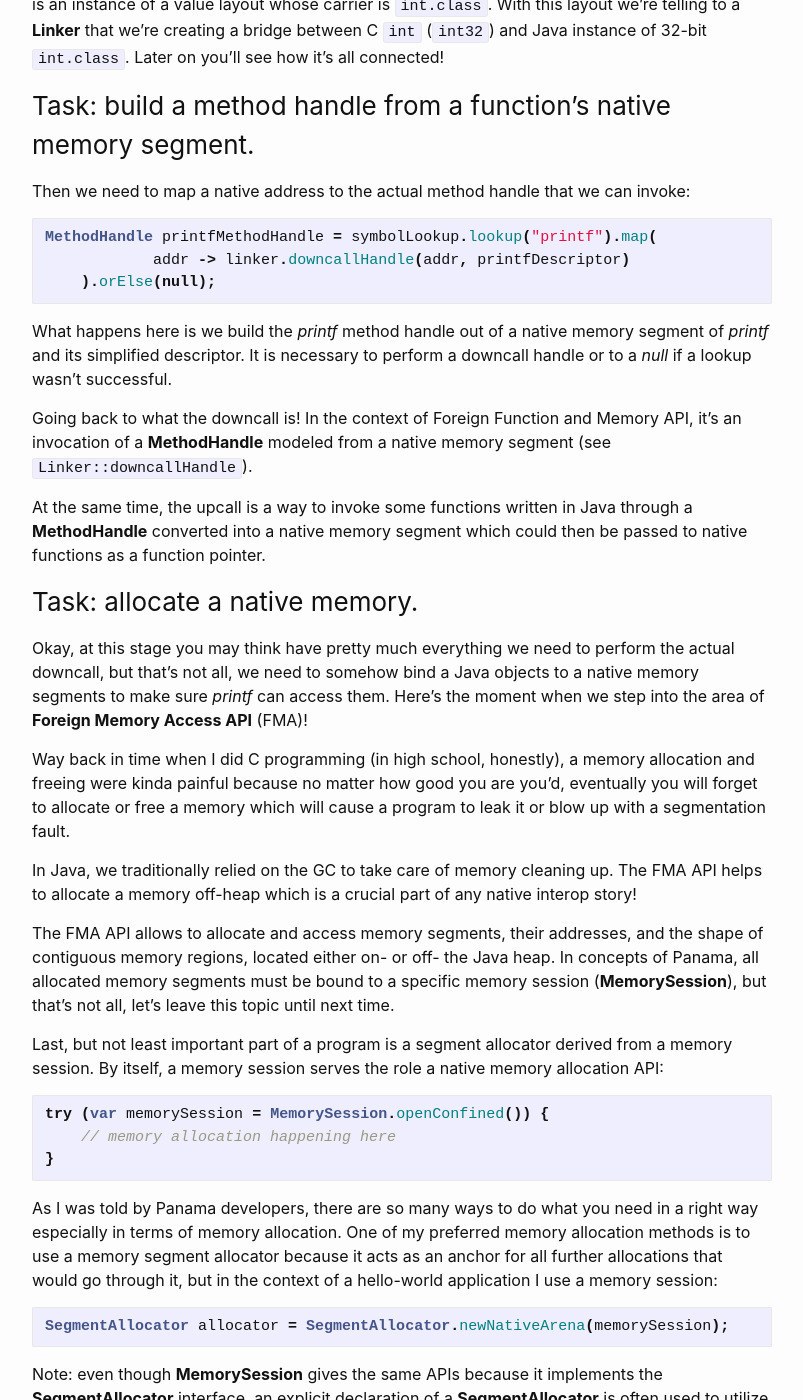
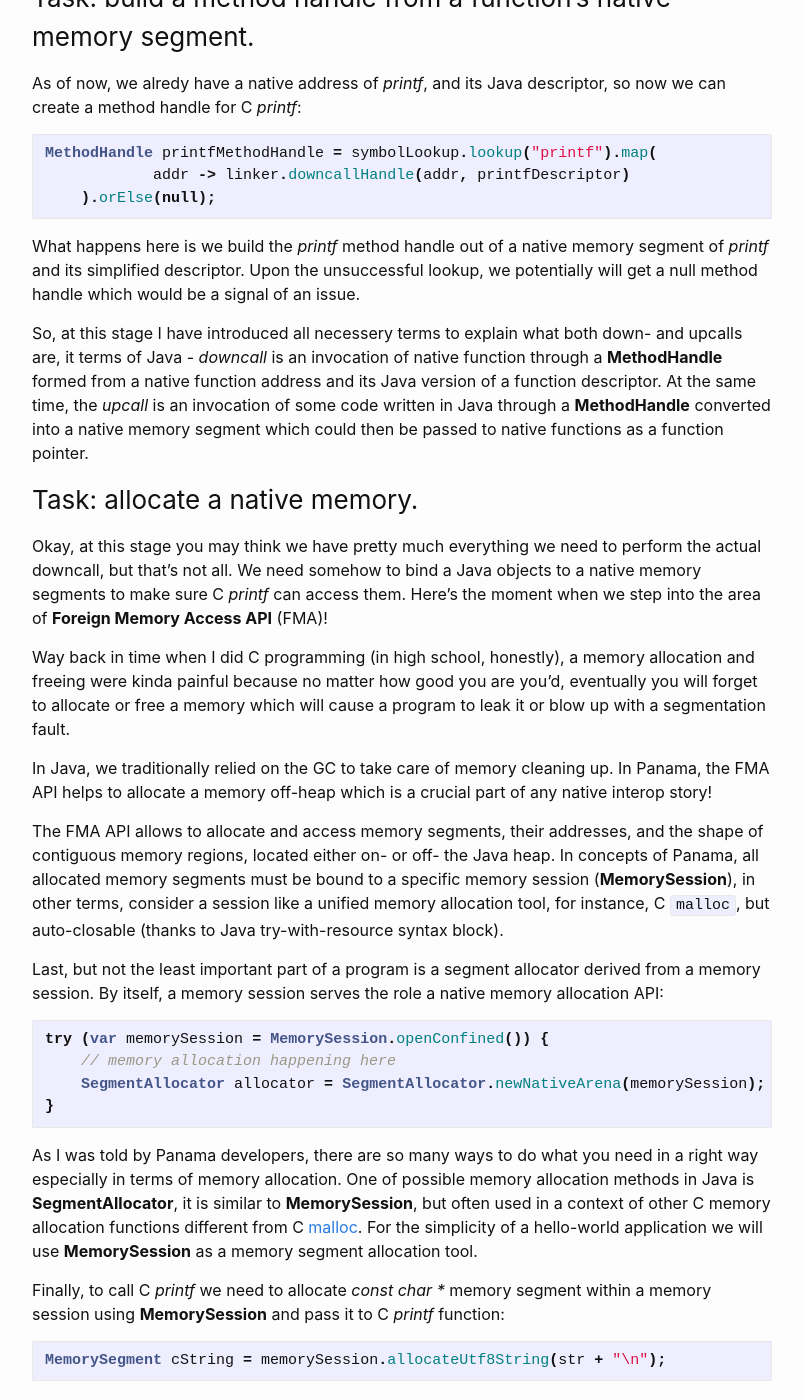
Before and after one commit to denismakogon/denismakogon.github.io, a Jekyll site: the page built from _posts/2022-05-31-introduction-to-project-panama-part-1.markdown, in a window 1280 px wide and 1400 px high, scrolled down 4161 px. Shown: the whole window, without its empty margins (238-1041 px from the left). Built offline with Jekyll 4.4.1, drawn with Linux system fonts in a browser that asks for light colours; some of the changed text lies outside the part shown.

Commit message:
third review for part 1

````diff
--- a/_posts/2022-05-31-introduction-to-project-panama-part-1.markdown
+++ b/_posts/2022-05-31-introduction-to-project-panama-part-1.markdown
@@ -12,8 +12,8 @@ on [Unsplash](https://unsplash.com/s/photos/panama?utm_source=unsplash&utm_mediu
 
 ## Intro
 
-As of now, we’re less than 4 months away from the JDK 19 release.
-Time to talk about Project Panama, which APIs is going to be available for developers and how can developers use it even now.
+As of now (end of May), we’re less than 4 months away from the JDK 19 release.
+Time to talk about Project Panama, which APIs are going to be available for developers and how can developers use it even now.
 
 ## Project Panama
 
@@ -26,7 +26,8 @@ So, Panama consists of 3 components:
 
 ## Where to start?
 
-First, you would need the latest [OpenJDK early access build](https://jdk.java.net/19/). It already has the necessary features we need to start coding.
+First, you would need the latest [OpenJDK early access build](https://jdk.java.net/19/).
+It already has the necessary features we need to start coding.
 
 ## What you need to know
 
@@ -38,22 +39,21 @@ When you actually bury your hand into these APIs you will need to operate with a
 * [Segment allocator](https://download.java.net/java/early_access/jdk19/docs/api/java.base/java/lang/foreign/SegmentAllocator.html) - an API to allocate memory segments within a memory session;
 
 ## Part 1
-As the further you dig, the more you see that to start with Panama properly, it's so critical to have a good introduction
+
+As the further you dig, the more you see that to start working with Panama properly, it's so critical to have a good introduction
 just to make sure you haven't missed important concepts, techniques, and methodologies.
 
-So, In part 1, I will only cover **Linker**, (briefly) **symbol lookup** methods and will touch on a little native memory management.
+So, in Part 1, I will only cover **Linker**, (briefly) **SymbolLookup** methods and will touch on a little native memory management.
 These three major components of Panama are building blocks for more in-depth development of programs consisting of Java and native code.
 
 ## Linker
-
-So, here I will try to cover **Foreign Linker API** and why it’s a quite important change to the JDK that will ease the life for most developers who work closely with C/C++ code from Java.
 
 Let's start from the very beginning: what Foreign Linker is?
 From a technical standpoint, we’re talking about a _“bridge”_ between two binary interfaces: the JVM and C/C++ native code,
 also known as [C ABI](https://en.wikipedia.org/wiki/Application_binary_interface).
 
-In a real-life, developers will work with C/C++ native code in a format of shared libraries and header files.
-Even now, when you're running your hello-world Java application, the JVM talks to C stdlib to execute one of many C functions (keep this in mind, we'll get back here).
+In a real-life, developers will work with C/C++ native code in a format of shared libraries of a platform-specific format (`*.so, *.dylib, *.dll`) and their header files.
+Even now, when you're running your hello-world Java application, the JVM talks to C stdlib to execute one of many C functions.
 
 The JDK already offering a set of the C ABI implementation for all popular platforms (including latest macOS AARCH64):
 ```java
@@ -68,32 +68,30 @@ public static Linker getSystemLinker() {
 ```
 
 In the JDK terminology, **Linker** is an instance of the platform-specific C ABI implementation.
-Linker offers a set of API methods designed to perform both native calls.
+Linker offers a set of API methods designed to perform both down- and upcalls.
 
 While the **Linker** is like your cellphone - call whoever you want to, just dial in a proper phone number.
 The symbol lookup methods are like your phonebook - just provide a proper descriptor of who you want to call!
 
-The **Linker** needs a method handle bound to a native memory segment to perform a downcall, the **SymbolLookup**
-is a way to find it using a downcall method signature that consists of a return type, name, and parameters description.
+To perform a downcall, you need a descriptor of a function you’d like to call, a native address allocated through a symbol lookup,
+and a linker to create a method handle that you can invoke.
 
 To make it clear, let's briefly look at what both down- and up-calls are:
-
 * Downcall. [Wiki](https://en.wiktionary.org/wiki/downcall) says it's an event initiated from a high level subsystem,
 in our case the JVM to a lower-level subsystem, like the OS kernel. I'll explain it later in the text in a context of Foreign Function & Memory API.
 * Upcall. Literally, the opposite thing to a downcall.
 
-Let’s look at a very simple example - classic “hello world” but in C-style:
+Let’s implement a classic C-style “hello world” but in Java:
 ```cpp
 int     printf(const char * __restrict, ...)
 ```
 
 ## HelloWold C-style in Java
 
-Here I'll go through every step that you need to build a fully functional hello-world application with every step explained in detail, in the format of tasks.
 
 ### Task: find the address of the native function.
 
-We need to do couple things, first, to find a native segment of the _printf_ function:
+We need to do couple things, first, to look up for a native segment of the _printf_ function:
 ```java
 SymbolLookup linkerLookup = linker.defaultLookup();
 SymbolLookup systemLookup = SymbolLookup.loaderLookup();
@@ -110,13 +108,13 @@ But I'll cover it in the following articles.
 
 ### Task: build a descriptor of a function you are calling.
 
-The second thing to do is to define a descriptor that consists of a result type and accepted parameters.
-If you're into C language, you know that functions like _printf_ are called variadic functions, in Java we call it varargs,
-in the case of _printf_, it accepts a char pointer and varargs (I all cover it later).
+Once we know where C _printf_ resides, the second thing to do is to define _printf_ descriptor that consists of a result type and accepted parameters.
+If you're into C language, you know that functions like _printf_ are called variadic functions, in Java we call it a function with varargs,
+in the case of _printf_, it accepts a char pointer and varargs (I all cover it the next part).
 
-Note: from a Java API standpoint it doesn't matter what type hides behind that pointer in C all pointers have the same layout (which could be 32/64 but is fixed by the platform.
+Note: from a Java API standpoint it doesn't matter what type hides behind that pointer in C all pointers have the same layout (which could be 32/64 but is fixed by the platform).
 
-To simplify "Part 1", I'll define a simplified version of **FunctionDescriptor** for _printf_:
+To simplify Part 1, I'll define a simplified version of **FunctionDescriptor** for _printf_:
 ```java
 FunctionDescriptor printfDescriptor = FunctionDescriptor.of(
         JAVA_INT.withBitAlignment(32), ADDRESS.withBitAlignment(64)
@@ -124,14 +122,14 @@ FunctionDescriptor printfDescriptor = FunctionDescriptor.of(
 ```
 
 A descriptor says a function that returns _int32_ and accepts a 32/64-bit (fixed by a platform) pointer as a parameter.
-As you can see, it almost corresponds to its C definition from [stdio.h](https://www.cplusplus.com/reference/cstdio/printf/).
+As you can see, it _almost_ corresponds to its C definition from [stdio.h](https://www.cplusplus.com/reference/cstdio/printf/).
 
-If you'll go and check a Javadoc for **FunctionDescriptor** you'll notice that a method
+If you'll go and check a Javadoc for **FunctionDescriptor** you'll notice the following signature:
 ```java
 FunctionDescriptor of(MemoryLayout resLayout, MemoryLayout... argLayouts)
 ```
 
-accepts a memory layout as both return value type and a function's arguments,
+a method **FunctionDescriptor::of** accepts a memory layout as both return value type and a function's arguments,
 in our simplified case - it's a pointer, ideally, it has to be a pointer and varargs,
 but it also could be whatever your function needs.
 
@@ -140,70 +138,65 @@ but it also could be whatever your function needs.
 You may ask: "wait, what `JAVA_INT` is?!". You're right, let's make a side-step and look at it thoroughly!
 As per Javadoc, `JAVA_INT`
 ```java
+// ValueLayout.class
 OfInt JAVA_INT = new OfInt(ByteOrder.nativeOrder()).withBitAlignment(32);
 ```
-is an instance of a value layout whose carrier is `int.class`.
-With this layout we're telling to a **Linker** that we're creating a bridge between C `int` (`int32`)
-and Java instance of 32-bit `int.class`. Later on you'll see how it's all connected!
+is an instance of a value layout whose carrier is **int.class**.
+With this layout we're telling to a **Linker** that we're creating a bridge between C _int32_
+and Java instance of 32-bit _int_ with a carrier class **int.class**. Later on you'll see how it's all connected!
 
 
 ### Task: build a method handle from a function's native memory segment.
 
-Then we need to map a native address to the actual method handle that we can invoke:
+As of now, we alredy have a native address of _printf_, and its Java descriptor, so now we can create a method handle for C _printf_:
 ```java
 MethodHandle printfMethodHandle = symbolLookup.lookup("printf").map(
             addr -> linker.downcallHandle(addr, printfDescriptor)
     ).orElse(null);
 ```
 What happens here is we build the _printf_ method handle out of a native memory segment of _printf_ and its simplified descriptor.
-It is necessary to perform a downcall handle or to a _null_ if a lookup wasn't successful.
+Upon the unsuccessful lookup, we potentially will get a null method handle which would be a signal of an issue.
 
-Going back to what the downcall is! In the context of Foreign Function and Memory API, it's an invocation of a **MethodHandle**
-modeled from a native memory segment (see `Linker::downcallHandle`).
-
-At the same time, the upcall is a way to invoke some functions written in Java through a **MethodHandle** converted into a
-native memory segment which could then be passed to native functions as a function pointer.
+So, at this stage I have introduced all necessery terms to explain what both down- and upcalls are, it terms of Java -
+_downcall_ is an invocation of native function through a **MethodHandle** formed from a native function address and its Java version of a function descriptor.
+At the same time, the _upcall_ is an invocation of some code written in Java through a **MethodHandle** converted
+into a native memory segment which could then be passed to native functions as a function pointer.
 
 
 ### Task: allocate a native memory.
 
-Okay, at this stage you may think have pretty much everything we need to perform the actual downcall, but that's not all,
-we need to somehow bind a Java objects to a native memory segments to make sure _printf_ can access them.
+Okay, at this stage you may think we have pretty much everything we need to perform the actual downcall, but that's not all.
+We need somehow to bind a Java objects to a native memory segments to make sure C _printf_ can access them.
 Here’s the moment when we step into the area of **Foreign Memory Access API** (FMA)!
-
 
 Way back in time when I did C programming (in high school, honestly), a memory allocation and freeing were kinda painful
 because no matter how good you are you’d, eventually you will forget to allocate or free a memory which will cause a
 program to leak it or blow up with a segmentation fault.
 
 In Java, we traditionally relied on the GC to take care of memory cleaning up.
-The FMA API helps to allocate a memory off-heap which is a crucial part of any native interop story!
+In Panama, the FMA API helps to allocate a memory off-heap which is a crucial part of any native interop story!
 
 The FMA API allows to allocate and access memory segments, their addresses, and the shape of contiguous memory
 regions, located either on- or off- the Java heap.
 In concepts of Panama, all allocated memory segments must be bound to a specific memory session (**MemorySession**),
-but that’s not all, let’s leave this topic until next time.
+in other terms, consider a session like a unified memory allocation tool,
+for instance, C `malloc`, but auto-closable (thanks to Java try-with-resource syntax block).
 
-Last, but not least important part of a program is a segment allocator derived from a memory session.
+Last, but not the least important part of a program is a segment allocator derived from a memory session.
 By itself, a memory session serves the role a native memory allocation API:
 ```java
 try (var memorySession = MemorySession.openConfined()) {
     // memory allocation happening here
+    SegmentAllocator allocator = SegmentAllocator.newNativeArena(memorySession);
 }
 ```
 
 As I was told by Panama developers, there are so many ways to do what you need in a right way especially in terms of memory allocation.
-One of my preferred memory allocation methods is to use a memory segment allocator because it acts as an anchor for all further allocations that would go through it,
-but in the context of a hello-world application I use a memory session:
-```java
-SegmentAllocator allocator = SegmentAllocator.newNativeArena(memorySession);
-```
+One of possible memory allocation methods in Java is **SegmentAllocator**, it is similar to **MemorySession**,
+but often used in a context of other C memory allocation functions different from C [malloc](https://en.cppreference.com/w/c/memory/malloc).
+For the simplicity of a hello-world application we will use **MemorySession** as a memory segment allocation tool.
 
-Note: even though **MemorySession** gives the same APIs because it implements the **SegmentAllocator** interface,
-an explicit declaration of a **SegmentAllocator** is often used to utilize other memory allocation functions than [malloc](https://en.cppreference.com/w/c/memory/malloc).
-But this is going beyond "Part 1"!
-
-Finally, to call the _printf_ we need to allocate _const char *_ memory segment within a memory session using the allocator and pass it to the C _printf_:
+Finally, to call C _printf_ we need to allocate _const char *_ memory segment within a memory session using **MemorySession** and pass it to C _printf_ function:
 ```java
 MemorySegment cString = memorySession.allocateUtf8String(str + "\n");
 ```
@@ -240,7 +232,23 @@ Let's summarize a few key aspects of C programs written in Java:
 * Linker, symbol lookup objects, value/memory layouts, and method handles are the static object.
 
 
-Full code listing:
+Full code listing can be found below!
+
+## Summary
+
+Just imagine how much work you need to do just to call a simple _printf_ function, especially comparing it to a Java-style hello-world one-liner!
+Well, you don't have to write all of that, look at a tool called [jextract](https://github.com/openjdk/jextract).
+However, programs like this are crucial for understanding all entities and concepts that stand behind a new way of talking to native code.
+
+So, there are a couple of main questions to be answered during the software development of programs performing downcalls through a **Linker** and FMA API:
+* Decide which library you’re going to use, find a header file to it, and look for functions you need;
+* Build a function descriptor in Java (**FunctionDescriptor**);
+* Lookup native memory segments of a function symbol, and create a method handle for it;
+* Make sure a method handle exists (not null), it may appear that a library you're going to use is not in a system path (lookup will fail);
+* Define how would allocate memory segments, make sure you follow the same coding technique throughout your program.
+
+## Code listing
+
 ```java
 package com.openjdk.samples.panama.stdlib;
 
@@ -281,16 +289,3 @@ public class Examples {
 
 }
 ```
-
-Just imagine how much work you need to do just to call a simple _printf_ function, especially comparing it to a Java-style hello-world one-liner!
-Well, you don't have to write all of that, look at a tool called [jextract](https://github.com/openjdk/jextract).
-However, programs like this are crucial for understanding all entities and concepts that stand behind a new way of talking to native code.
-
-## Summary
-
-So, there are a couple of main questions to be answered during the software development of programs performing downcalls through a **Linker** and FMA API:
-* Decide which library you’re going to use, find a header file to it, and look for functions you need;
-* Build a function descriptor in Java (**FunctionDescriptor**);
-* Lookup native memory segments of a function symbol, and create a method handle for it;
-* Make sure a method handle exists (not null), it may appear that a library you're going to use is not in a system path (lookup will fail);
-* Define how would allocate memory segments, make sure you follow the same coding technique throughout your program.
````
Also changed, not shown: other parts of _posts/2022-05-31-introduction-to-project-panama-part-1.markdown (+2 -3 lines).
